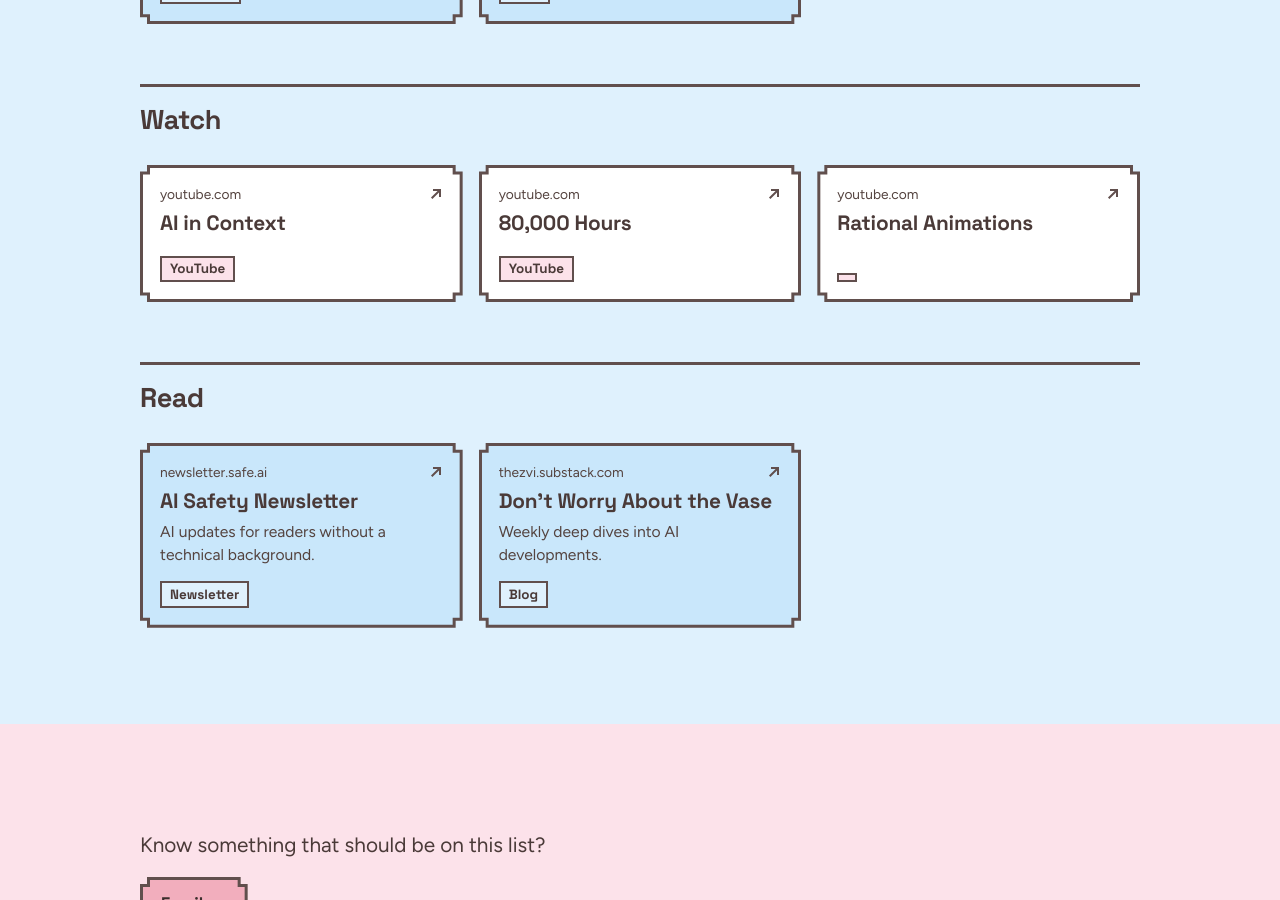
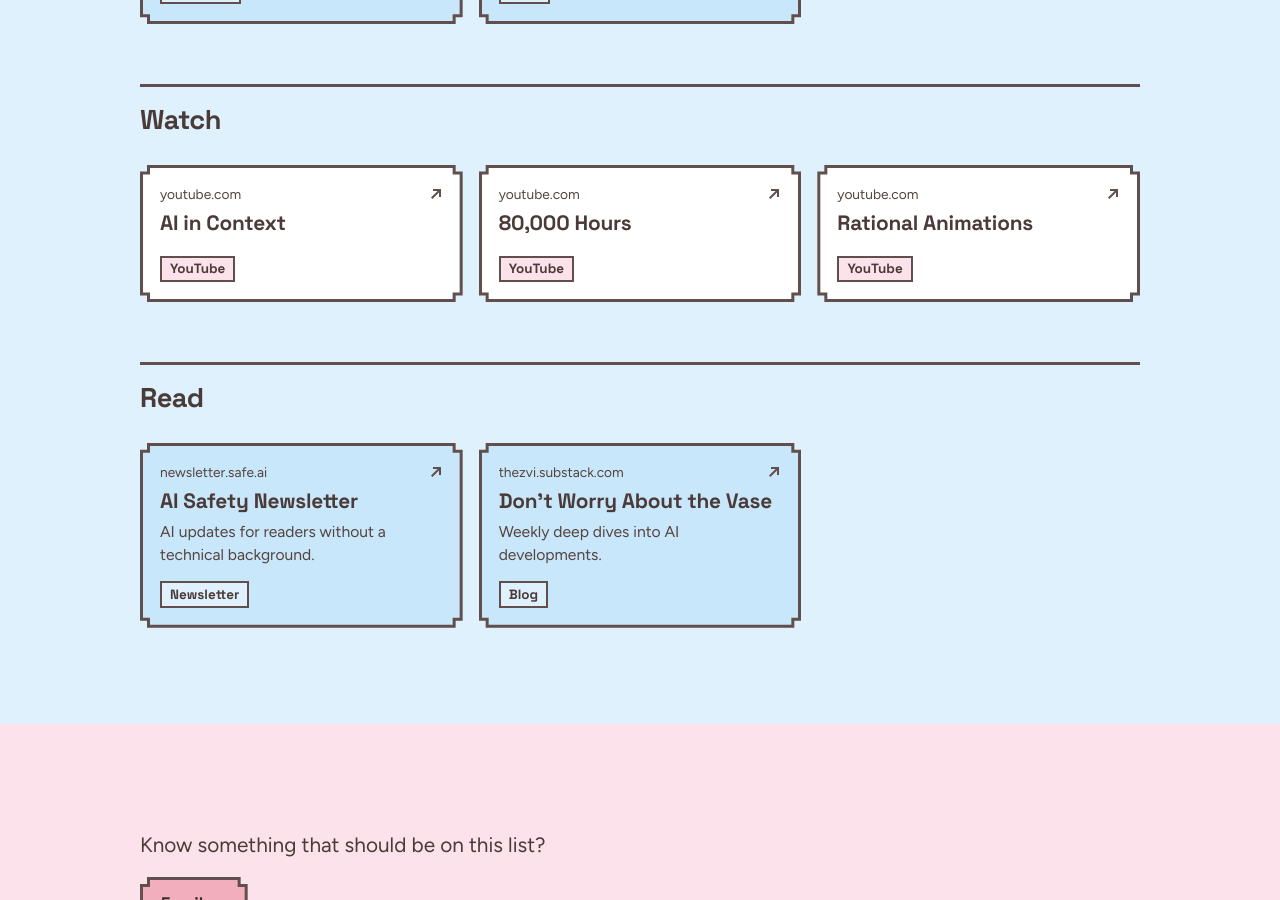
Before and after one commit to RAILS010/rails010-site, a Jekyll site: the page built from resources.html, in a window 1280 px wide and 900 px high, scrolled down 2160 px. Built offline with Jekyll 4.4.1, drawn with Linux system fonts in a browser that asks for light colours; some web fonts are replaced.

Commit message:
Update _data/resources.yml (via Pages CMS)

```diff
--- a/_data/resources.yml
+++ b/_data/resources.yml
@@ -103,6 +103,7 @@
         hide_after: 2028-12-03
       - name: Rational Animations
         url: https://www.youtube.com/@RationalAnimations
+        tag: YouTube
         hide_after: 2028-12-02
   - title: Read
     items:
```
